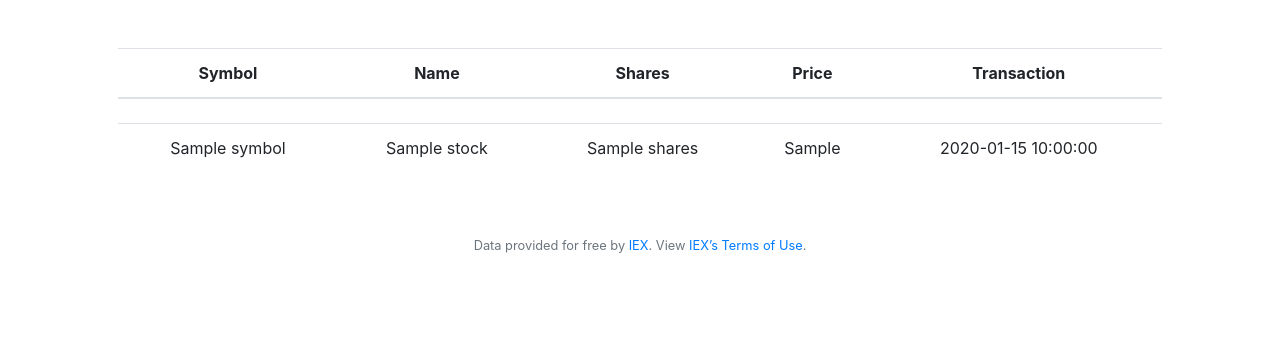
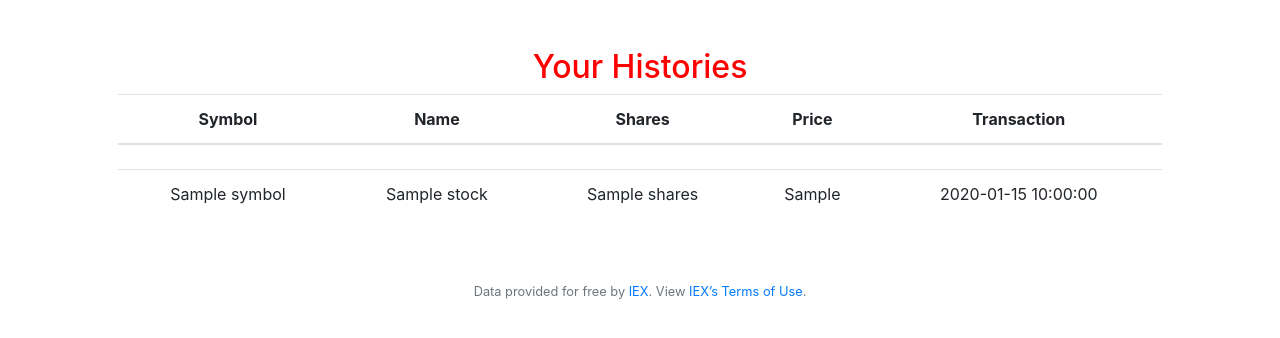
Before and after one commit to aminedachir/Finnace.solutions, a Flask app: template templates/history.html in a window 1280 px wide. Shown: the part 76-414 px from the top of the page. Run offline with Flask 2, Linux system fonts and the light colour scheme; the template is opened without the code that fills it: most values are stand-ins (such as "Sample title", 1, 10 or a date in 2020); some libraries are stand-ins or nearby versions.

Commit message:
add paragraphe in history page

```diff
--- a/templates/history.html
+++ b/templates/history.html
@@ -6,6 +6,7 @@
 
 
 {% block main %}
+<h2 style="color:red;">Your Histories</h2>
     <table class="table">
         <thead>
             <tr>
```
